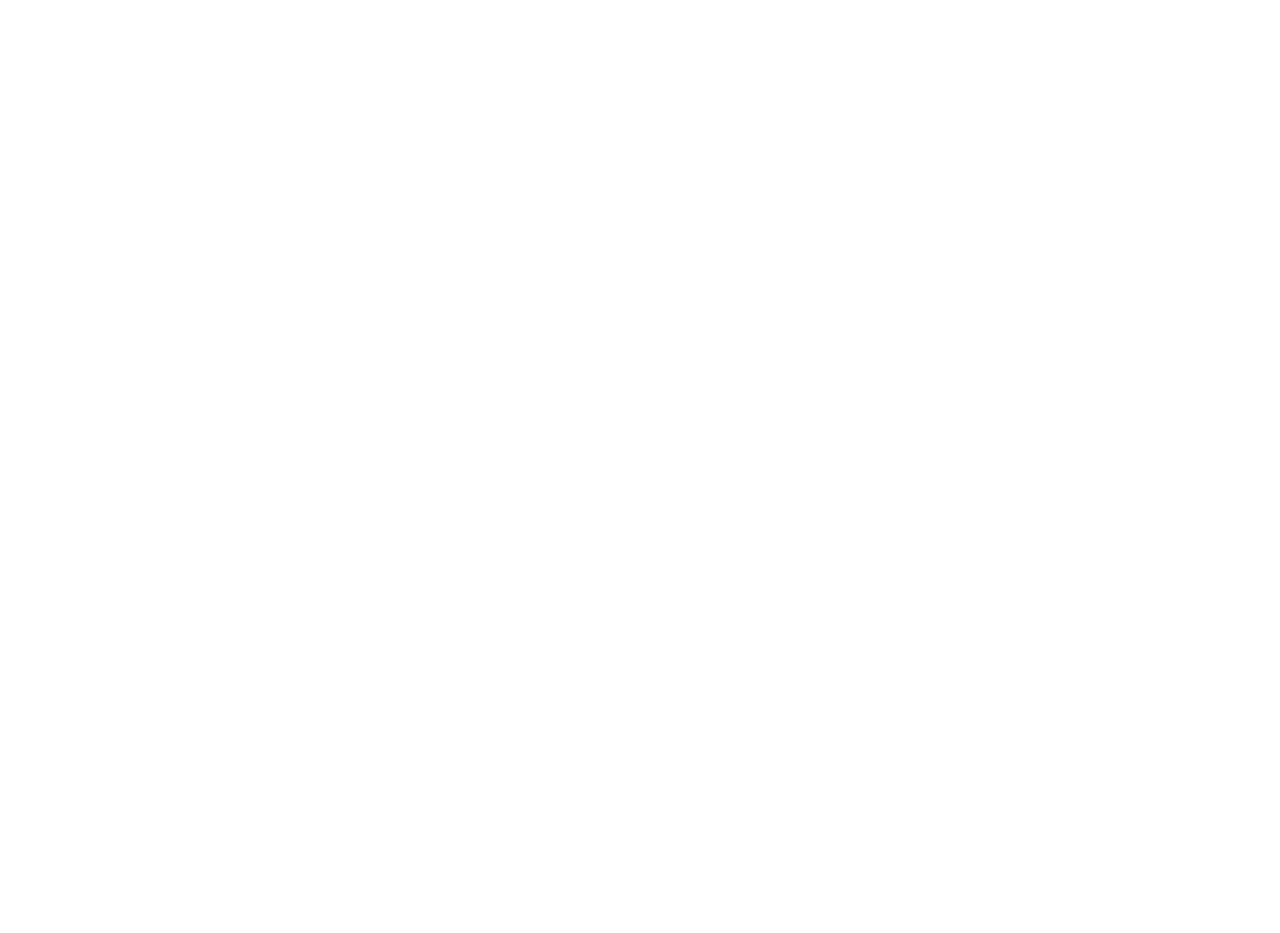
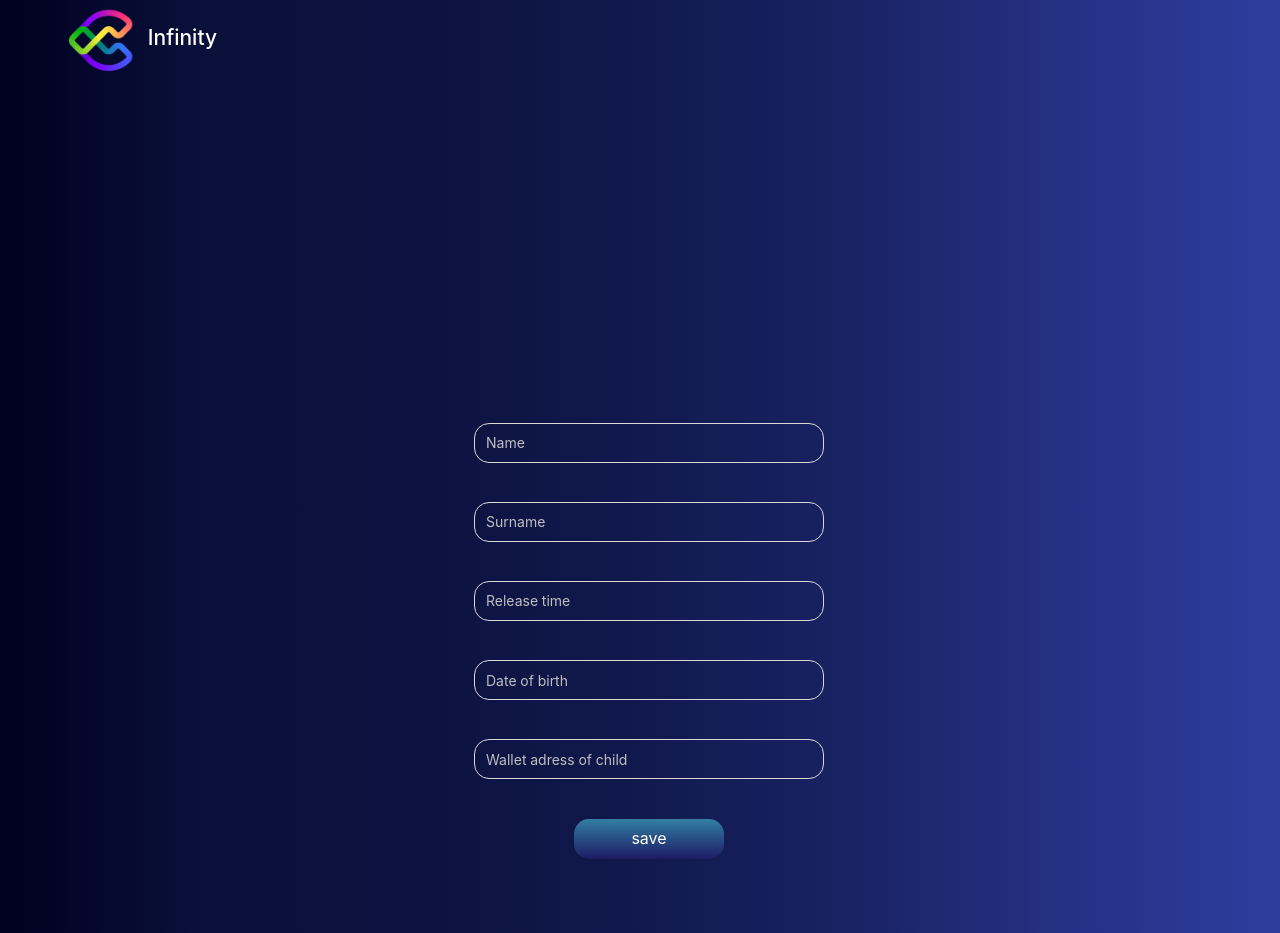
Before and after one commit to arda-serim/InfinityApp, a React (Create React App) app: page /childedit in a window 1280 px wide. Before the commit this address had no page. Before the commit the page ends 800 px from the top, so only its background shows below. Built offline with nearby package versions, Linux system fonts and the light colour scheme.

Commit message:
childedit değişecek

```diff
--- a/src/App.tsx
+++ b/src/App.tsx
@@ -1,5 +1,6 @@
 import React from "react";
 import { Route, Routes } from "react-router-dom";
+import Childedit from "./Pages/Childedit";
 import HomePage from "./Pages/HomePage";
 import ParentPage from "./Pages/ParentPage";
 import Signin from "./Pages/Signin";
@@ -11,6 +12,7 @@ function App() {
       <Route path="/" element={<HomePage />} />
       <Route path="/parent" element={<ParentPage />} />
       <Route path="/signin" element={<Signin />} />
+      <Route path="/childedit" element={<Childedit />} />
     </Routes>
   );
 }
--- /dev/null
+++ b/src/Pages/Childedit.tsx
@@ -0,0 +1,115 @@
+import Navbar from '../Components/Navbar';
+import React from 'react';
+import Layout, { Content } from 'antd/lib/layout/layout';
+import { Col, Row, Slider } from 'antd';
+import { useState } from 'react';
+import { Button, Image, Space ,Empty ,Input ,Radio,} from 'antd';
+import logo from '../images/logo_infinity.png';
+import type { SizeType } from 'antd/es/config-provider/SizeContext';
+import vector from '../images/Vector.png';
+
+const inputStyle = {
+    borderRadius: '15px',
+    width: '350px',
+    height: '40px',
+    background: 'rgba(0,0,0,0)',
+    color : 'white',
+    marginLeft : '450px',
+    marginTop: '10%'
+  };
+
+const contentStyle={
+    background: 'linear-gradient(to left, #2F3C9E, #253184, #192364, #11194D, #0C1340, #0A113B, #000020)',
+    witdh : '100%',
+    height : '100%',
+    padding: 24,
+    minHeight: 850
+};
+
+const logoStyle={
+    width : '250px',
+    height : '250px',
+    display: 'flex',
+     marginLeft:'220px',
+     marginTop : '100px',
+};
+
+const buttonStyle={
+    background: 'linear-gradient(#327FA3,#1D1B65)',
+    border : 'none',
+    borderRadius: '15px',
+    width: '150px',
+    height: '40px',
+    marginLeft : '550px',
+    marginTop: '10%'
+};
+
+const fotoStyle={
+    marginLeft : '400px',
+    width: '200px',
+    marginTop: '150px'
+};
+
+const imageStyle = {
+    width: '600px',
+    height: '600px',
+    borderRadius: '15px',
+    marginRight: '50px',
+    marginTop: '',
+  };
+
+function Childedit(){
+
+    const [size, setSize] = useState<SizeType>('large');
+
+    return(
+        <Layout style={{ backgroundPosition: 'center',
+        backgroundSize: 'cover',
+        backgroundRepeat: 'no-repeat',
+        backgroundImage :'url('+vector+')',}}>
+            <div>
+            <Navbar/>
+            </div>
+            <div style={contentStyle}>
+              <Content>
+                <div>
+                <Row gutter={[16, 8]}>
+                    <div>
+                    <Col span={12}>
+                        <div style = {fotoStyle}>
+                        </div>
+                    </Col>
+                    </div>
+                   <div>
+                   <Col span={12}>
+                   <div style={{marginTop: '30%'}} >
+                    <Input style={inputStyle} placeholder="Name" />
+                  </div>
+                  <div >
+                    <Input style={inputStyle} placeholder="Surname"/>
+                  </div>
+                  <div >
+                    <Input style={inputStyle} placeholder="Release time"/>
+                  </div>
+                  <div >
+                    <Input style={inputStyle} placeholder="Date of birth"/>
+                  </div>
+                  <div >
+                    <Input style={inputStyle} placeholder="Wallet adress of child"/>
+                  </div>
+                  <div>
+                  <Button style={buttonStyle} type="primary" shape="round"  size={size}>
+                    save
+                  </Button>
+                  </div>
+                    </Col>
+                   </div>
+                </Row>
+                </div>
+              </Content>
+            </div>
+        </Layout>
+    );
+}
+
+export default Childedit ;
```
Also changed, not shown: src/images/Vector.png (added).
